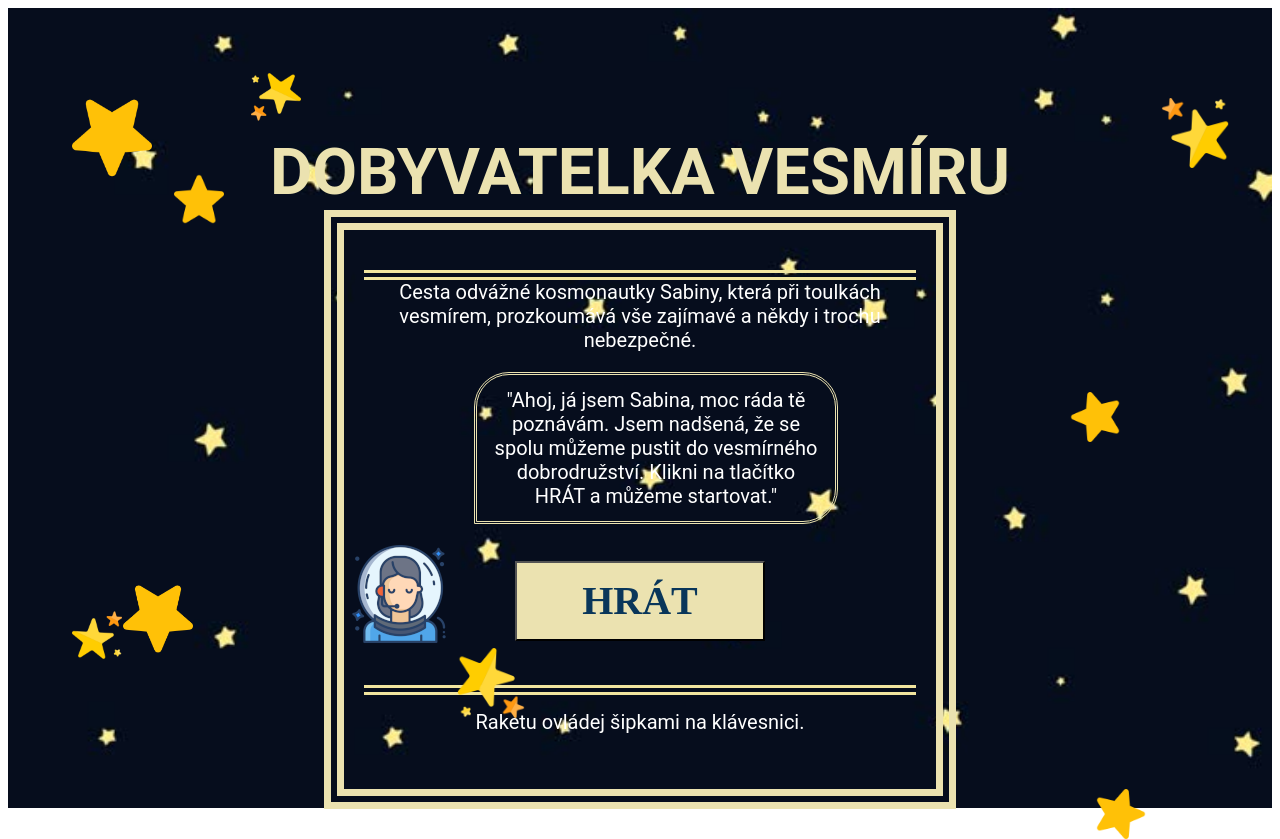
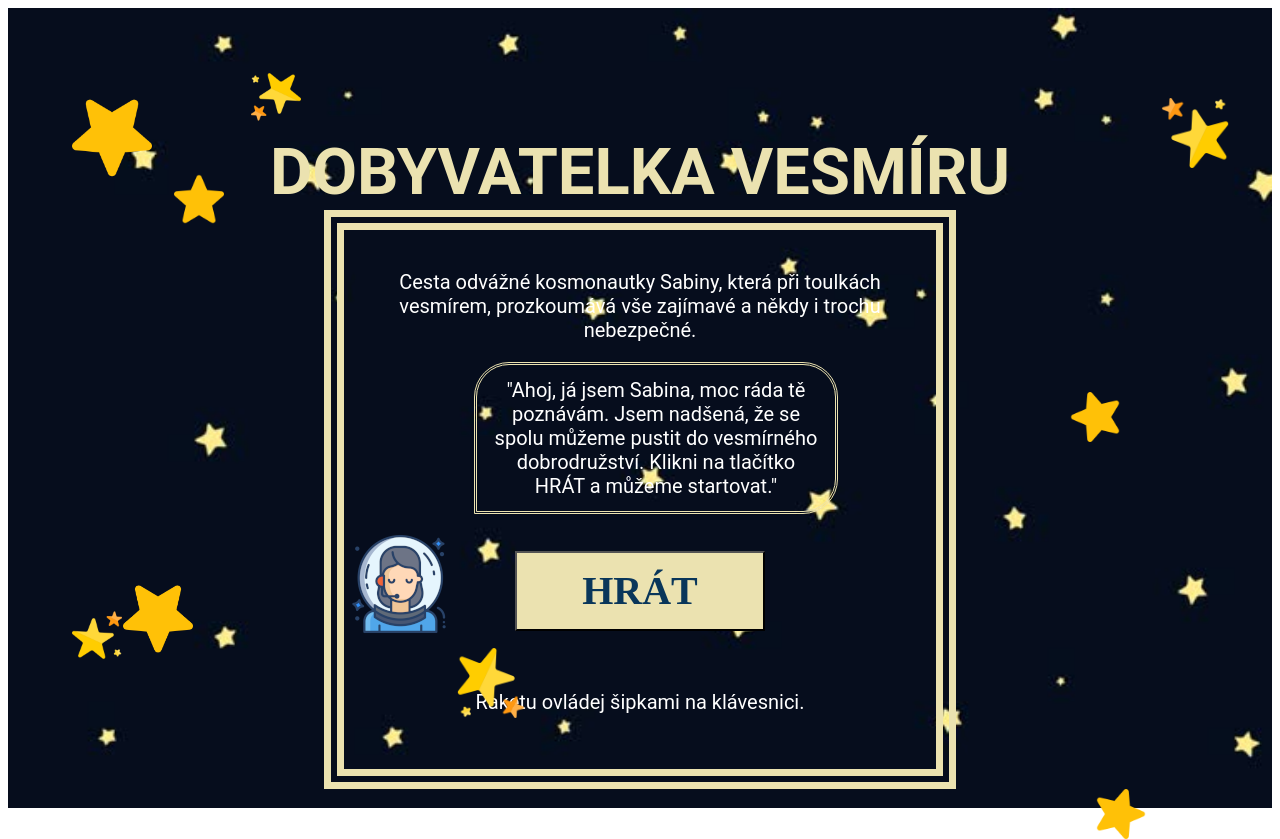
Before and after one commit to DorkaG/bludiste, a Vue app: page / in a window 1280 px wide. Built offline with nearby package versions, Linux system fonts and the light colour scheme; what vue-js-modal would draw is missing.

Commit message:
bez čas

```diff
--- a/src/App.vue
+++ b/src/App.vue
@@ -52,7 +52,7 @@
 
 p{
     padding: 15px;
-    border-top: 10px double rgb(241, 229, 159);
+
 
 }
 
```
